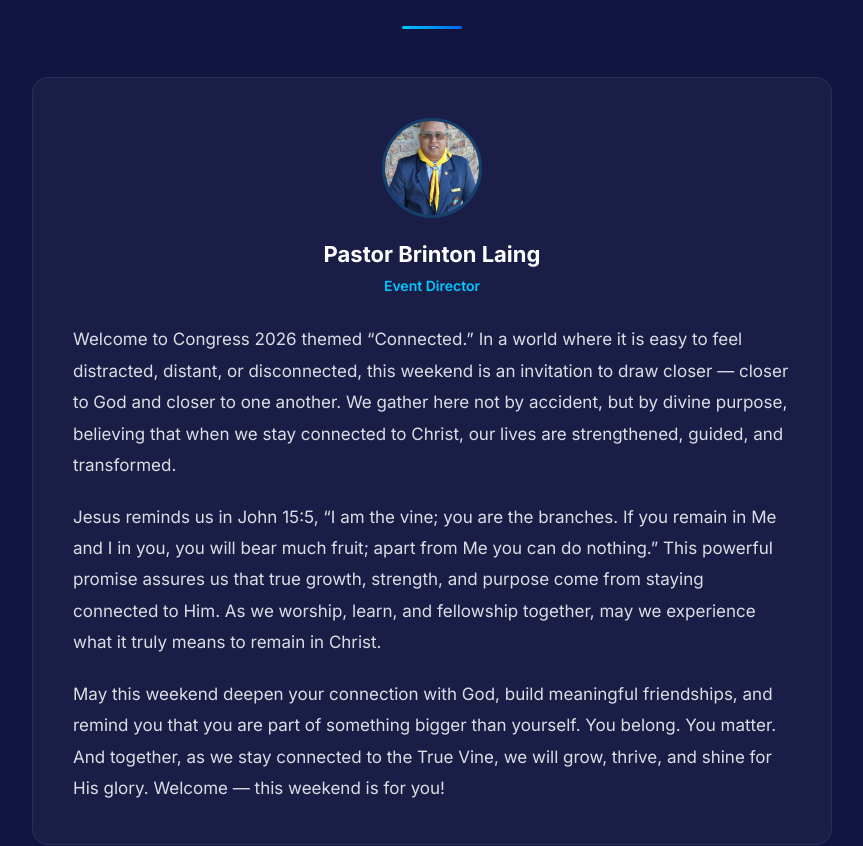
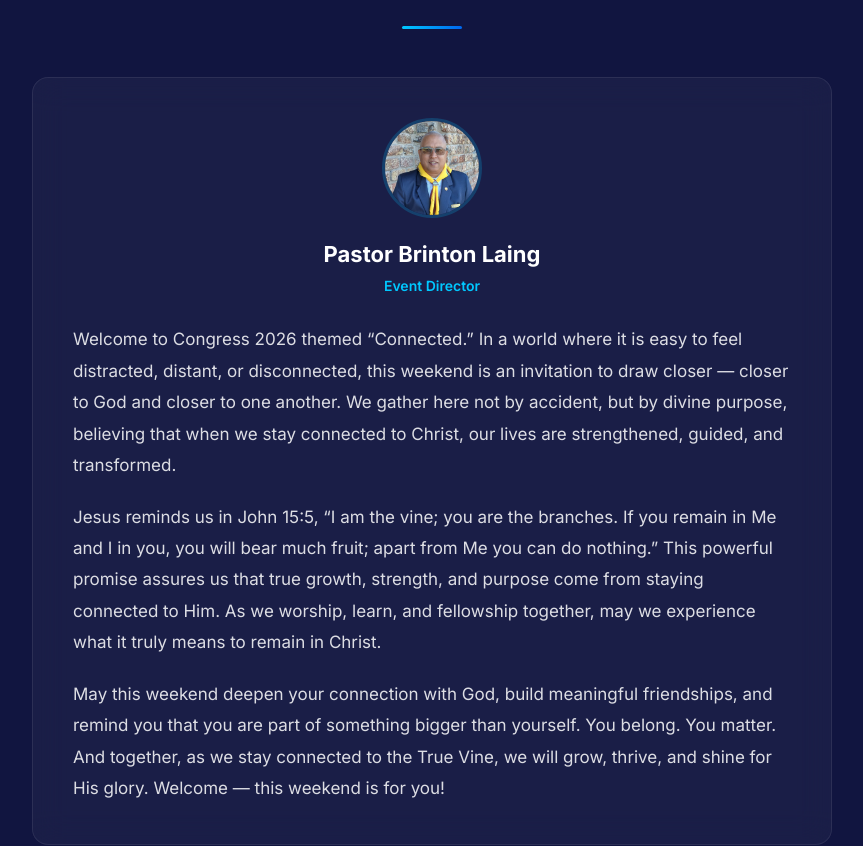
Before and after one commit to iamcollins404/youthCongressApp-2026, a React (Vite) app in the folder client/: page / in a window 1280 px wide. Shown: the part 1695-2541 px from the top of the page, without its empty margins (208-1071 px from the left). Built offline with nearby package versions, Linux system fonts and the light colour scheme; a web font is replaced by a local one.

Commit message:
Update image display properties for Pastor Brinton Laing on the homepage to improve alignment and presentation consistency.

```diff
--- a/client/src/pages/index.jsx
+++ b/client/src/pages/index.jsx
@@ -309,7 +309,7 @@ function Index() {
           <SectionTitle>Welcome from the Event Director</SectionTitle>
           <div className="glass" style={{ padding: 'clamp(24px, 4vw, 40px)', textAlign: 'center', overflow: 'hidden' }}>
             <div style={{ width: 100, height: 100, margin: '0 auto 20px', borderRadius: '50%', overflow: 'hidden', border: '3px solid rgba(0,200,255,0.2)' }}>
-              <img src={psLaing} alt="Pastor Brinton Laing" style={{ width: '100%', height: '100%', objectFit: 'cover', objectPosition: 'center' }} />
+              <img src={psLaing} alt="Pastor Brinton Laing" style={{ width: '100%', height: '100%', objectFit: 'cover', objectPosition: 'center top' }} />
             </div>
             <h3 style={{ color: 'white', fontSize: 22, fontWeight: 700, marginBottom: 4 }}>Pastor Brinton Laing</h3>
             <p style={{ color: '#00c8ff', fontSize: 14, fontWeight: 600, marginBottom: 28 }}>Event Director</p>
@@ -431,7 +431,7 @@ function Index() {
         <div className="reveal"><SectionTitle>Event Leadership</SectionTitle></div>
         <div className="reveal-stagger leaders-grid">
           {[
-            { name: 'Pastor Brinton Laing', role: 'Event Director', img: psLaing },
+            { name: 'Pastor Brinton Laing', role: 'Event Director', img: psLaing, imgPosition: 'center top' },
             { name: 'Pastor Xanti Mabenge', role: 'Event Leadership', img: pastorXanti },
           ].map((d, i) => (
             <div key={i} className="glass" style={{ padding: 28, textAlign: 'center' }}>
@@ -442,7 +442,7 @@ function Index() {
                 display: 'flex', alignItems: 'center', justifyContent: 'center',
               }}>
                 {d.img
-                  ? <img src={d.img} alt={d.name} style={{ width: '100%', height: '100%', objectFit: 'cover', objectPosition: 'center' }} />
+                  ? <img src={d.img} alt={d.name} style={{ width: '100%', height: '100%', objectFit: 'cover', objectPosition: d.imgPosition || 'center' }} />
                   : <span style={{ fontSize: 28, color: 'rgba(255,255,255,0.35)' }}>{d.name.split(' ').map(w => w[0]).join('')}</span>
                 }
               </div>
```
